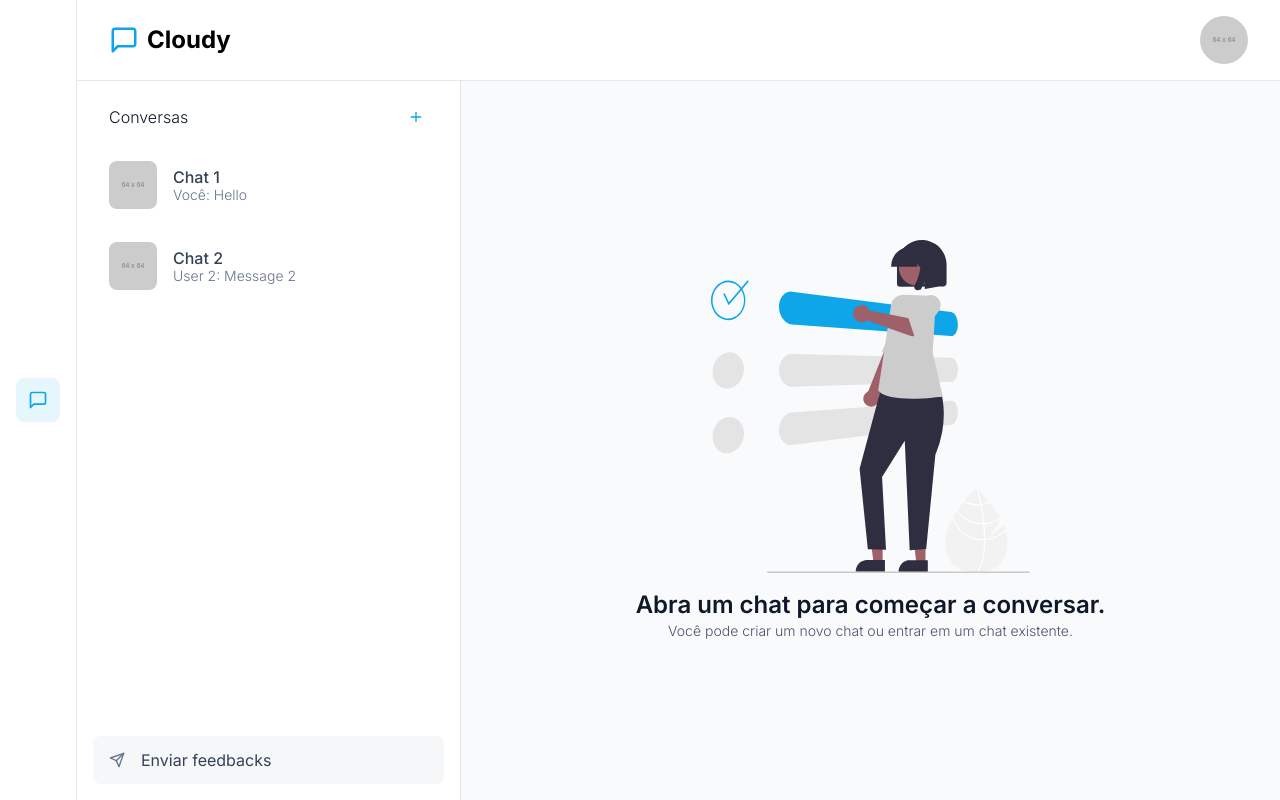
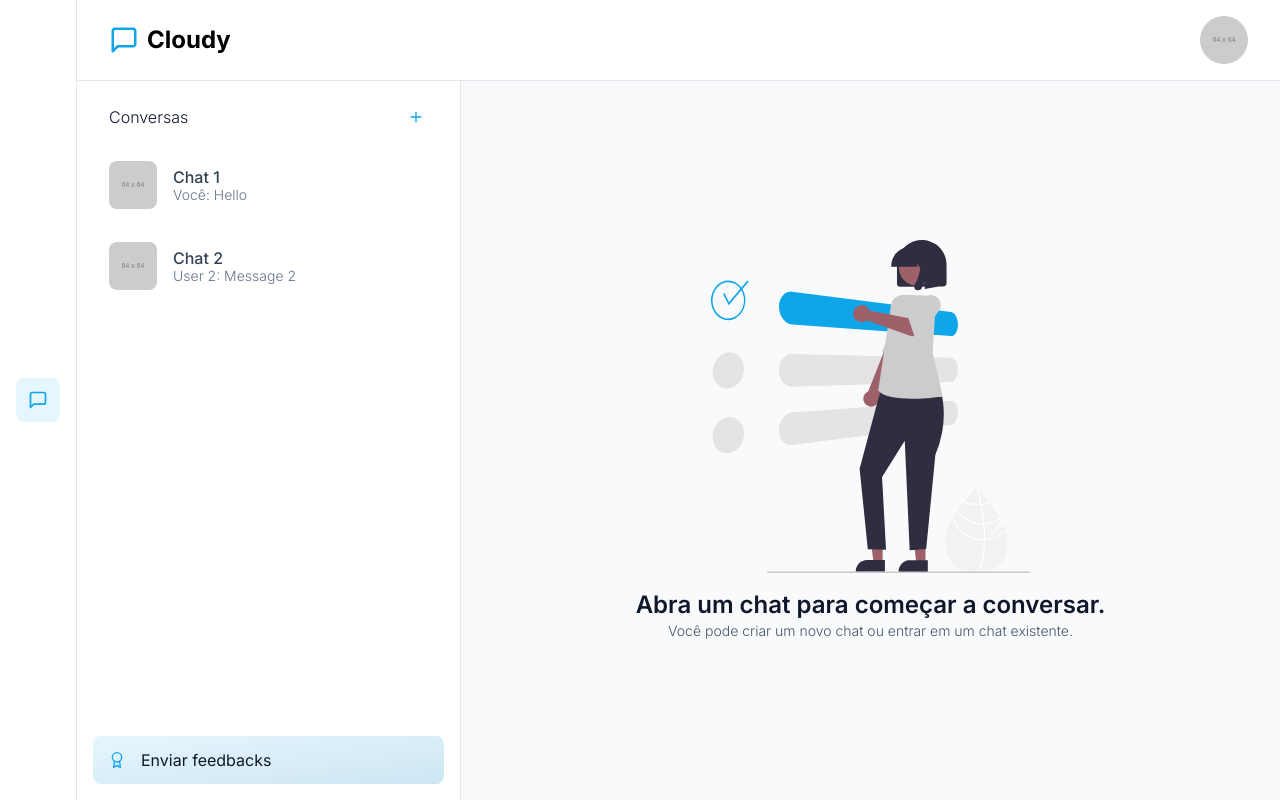
Before and after one commit to miguel5g/cloudy, a React (Vite) app: page / in a window 1280 px wide. Built offline with nearby package versions, Linux system fonts and the light colour scheme.

Commit message:
chore: Updated feedback container

```diff
--- a/src/components/Chats/index.tsx
+++ b/src/components/Chats/index.tsx
@@ -1,4 +1,4 @@
-import { FiSend } from 'react-icons/fi';
+import { FiAward } from 'react-icons/fi';
 
 import { ChatLink } from './ChatLink';
 import { ChatsHeader } from './ChatsHeader';
@@ -21,9 +21,9 @@ export const Chats = () => {
           ))}
       </ul>
 
-      <div className="flex items-center gap-4 px-4 py-3 mt-auto rounded-lg cursor-pointer bg-slate-300/20">
-        <FiSend className="text-slate-500" />
-        <span className="text-slate-700">Enviar feedbacks</span>
+      <div className="flex items-center gap-4 px-4 py-3 mt-auto transition rounded-lg cursor-pointer bg-gradient-to-br from-sky-500/10 to-sky-600/20 hover:opacity-75">
+        <FiAward className="text-sky-500" />
+        <span className="text-slate-900">Enviar feedbacks</span>
       </div>
     </section>
   );
```
